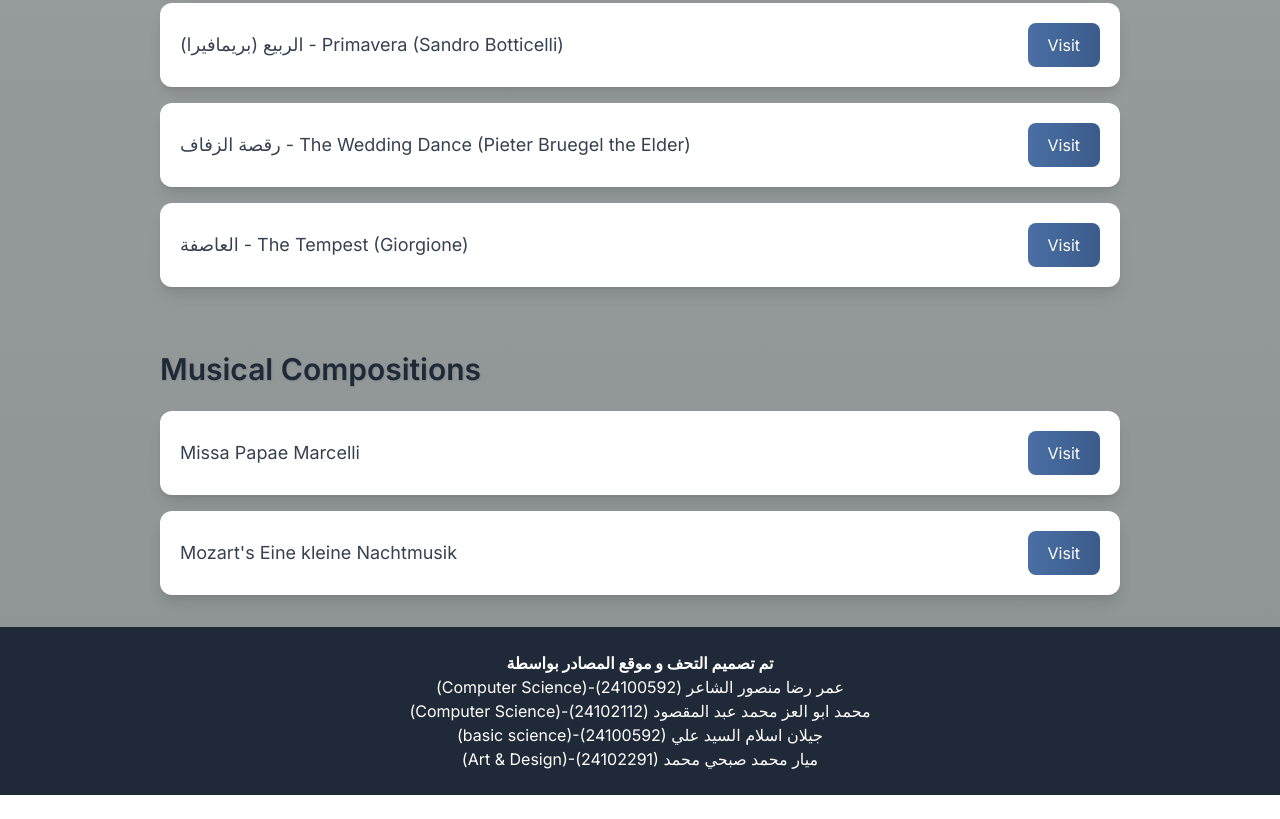
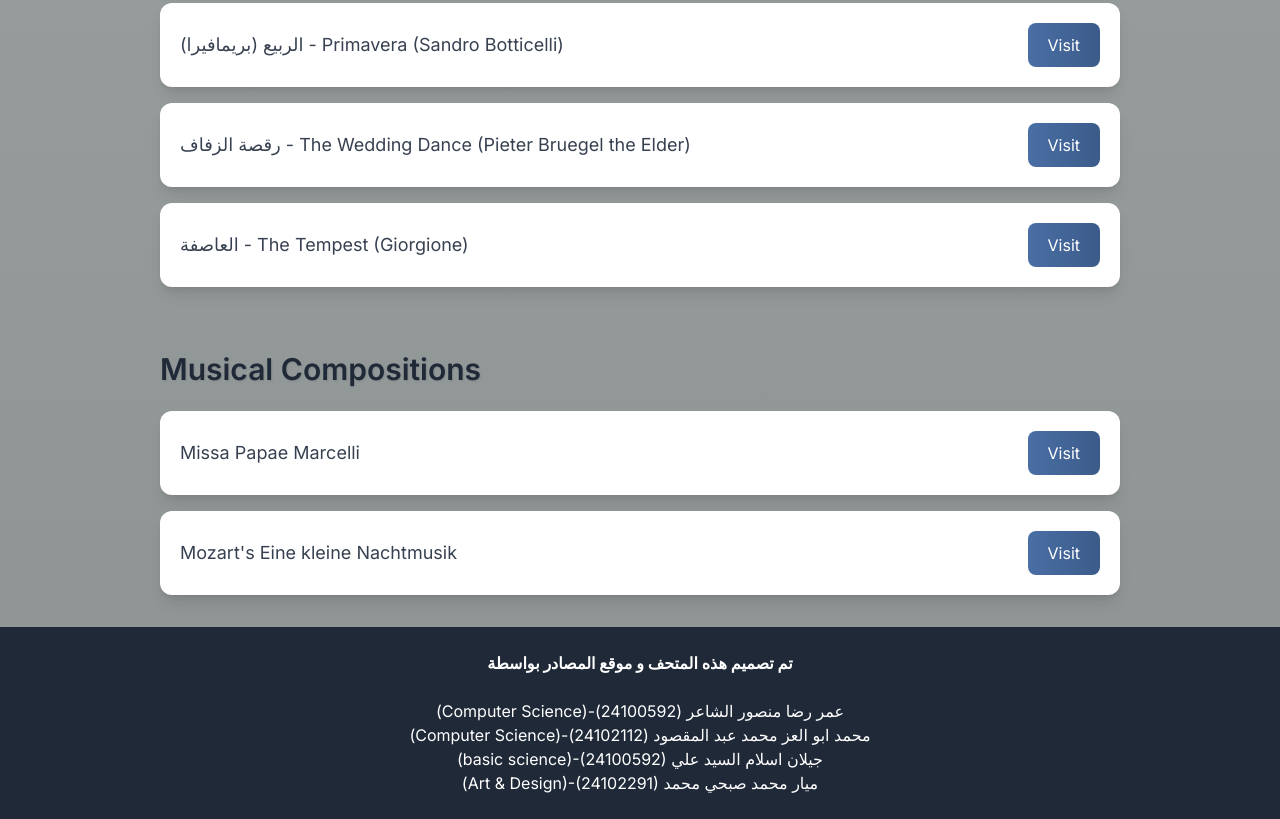
Before and after one commit to Omar-Alshaer/ART, a plain HTML site: page index.html in a window 1280 px wide. Shown: the part 2836-3655 px from the top of the page. Before the commit the page ends 3631 px from the top, so only its background shows below. Drawn offline with nearby package versions, Linux system fonts and the light colour scheme.

Commit message:
Update index.html

```diff
--- a/index.html
+++ b/index.html
@@ -215,7 +215,8 @@
     </main>
 
     <footer class="bg-gray-800 text-white text-center py-6">
-        <p><strong>تم تصميم التحف و موقع المصادر بواسطة </strong>
+        <p><strong>تم تصميم هذه المتحف و موقع المصادر بواسطة </strong>
+            <br>
             <br>
             (Computer Science)-عمر رضا منصور الشاعر (24100592)
             <br>
```
